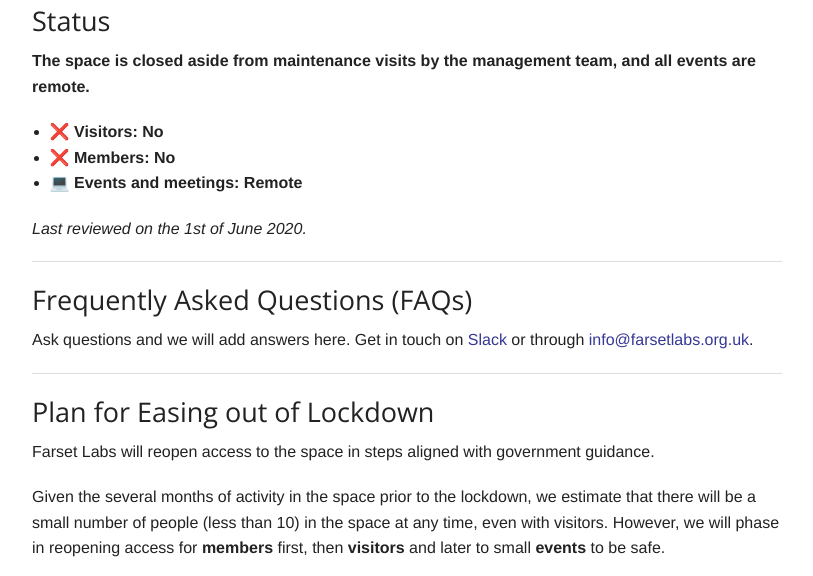
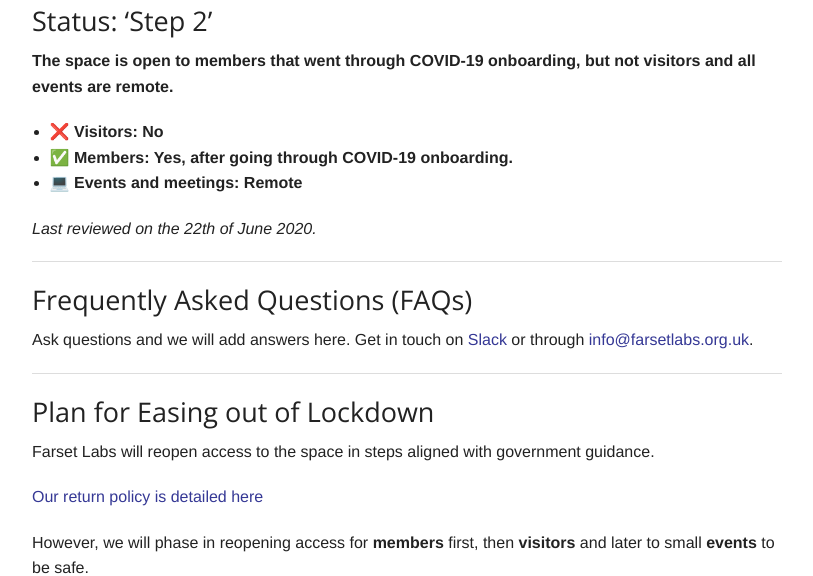
Before and after one commit to FarsetLabs/farsetlabs.github.io, a Jekyll site: the page built from coronavirus.md, in a window 1280 px wide and 900 px high, cut to the strip 324-900 px from the top of the window. Shown: the whole strip, without its empty margins (233-1046 px from the left). Built offline with Jekyll 4.4.1, drawn with Linux system fonts in a browser that asks for light colours; nearby versions of some CDN libraries; our own code applies the rules of GitHub Pages for plain Markdown files.

Commit message:
COVID Return Policy and Updates (#287)
* Initial based on MGMT review

GDOC Draft https://docs.google.com/document/d/1B6HS9ga88qhfSyDOIvXL8sl48xn-9EFcJcfSVV7OlvE/edit#

* Apply suggestions from code review

Co-authored-by: Артемий Кондратьев <artemiy.kondratiev@gmail.com>

* Update about/coronavirus_return_policy.md new date

* Remove Symptoms and Spread sections

* Update about/coronavirus_return_policy.md

Co-authored-by: Артемий Кондратьев <artemiy.kondratiev@gmail.com>

```diff
--- a/coronavirus.md
+++ b/coronavirus.md
@@ -2,15 +2,15 @@
 
 Information for Farset Labs members and visitors during the Coronavirus pandemic, in line with [government guidelines](https://www.executiveoffice-ni.gov.uk/sites/default/files/publications/execoffice/our-approach-to-decision-making-summary-120520.pdf).
 
-### Status
+### Status: 'Step 2'
 
-**The space is closed aside from maintenance visits by the management team, and all events are remote.**
+**The space is open to members that went through COVID-19 onboarding, but not visitors and all events are remote.**
 
 * **❌ Visitors: No**
-* **❌ Members: No**
+* **✅ Members: Yes, after going through COVID-19 onboarding.**
 * **💻 Events and meetings: Remote**
 
-_Last reviewed on the 1st of June 2020._
+_Last reviewed on the 22th of June 2020._
 
 ---
 
@@ -27,7 +27,8 @@ Ask questions and we will add answers here. Get in touch on [Slack] or through [
 
 Farset Labs will reopen access to the space in steps aligned with government guidance.
 
-Given the several months of activity in the space prior to the lockdown, we estimate that there will be a small number of people (less than 10) in the space at any time, even with visitors.
+[Our return policy is detailed here](/about/coronavirus_return_policy)
+
 However, we will phase in reopening access for **members** first, then **visitors** and later to small **events** to be safe.
 
 **Social distancing** remains important so please give each other a respectful amount of space when choosing an area
@@ -35,21 +36,21 @@ to work and using shared facilities. **Signage and sectioning** will be in place
 
 **Sanitising products** and **personal protective equipment** will be made available to everyone in the space.
 
-#### Lockdown
+#### ~~Lockdown~~
 
-The space is closed aside from maintenance visits by the management team, and all events are remote.
+~~The space is closed aside from maintenance visits by the management team, and all events are remote.~~
 
-* ❌ Visitors:               No
-* ❌ Members:                No
-* 💻 Events and meetings:    Remote
+* ~~❌ Visitors:               No~~
+* ~~❌ Members:                No~~
+* ~~💻 Events and meetings:    Remote~~
 
-#### Step 1
+#### ~~Step 1~~
 
-The space is closed aside from maintenance visits by the management team, and all events are remote.
+~~The space is closed aside from maintenance visits by the management team, and all events are remote.~~
 
-* ❌ Visitors:               No
-* ❌ Members:                No
-* 💻 Events and meetings:    Remote
+* ~~❌ Visitors:               No~~
+* ~~❌ Members:                No~~
+* ~~💻 Events and meetings:    Remote~~
 
 #### Step 2
 
```
Also changed, not shown: about/coronavirus_return_policy.md (added, +62 -0 lines).
